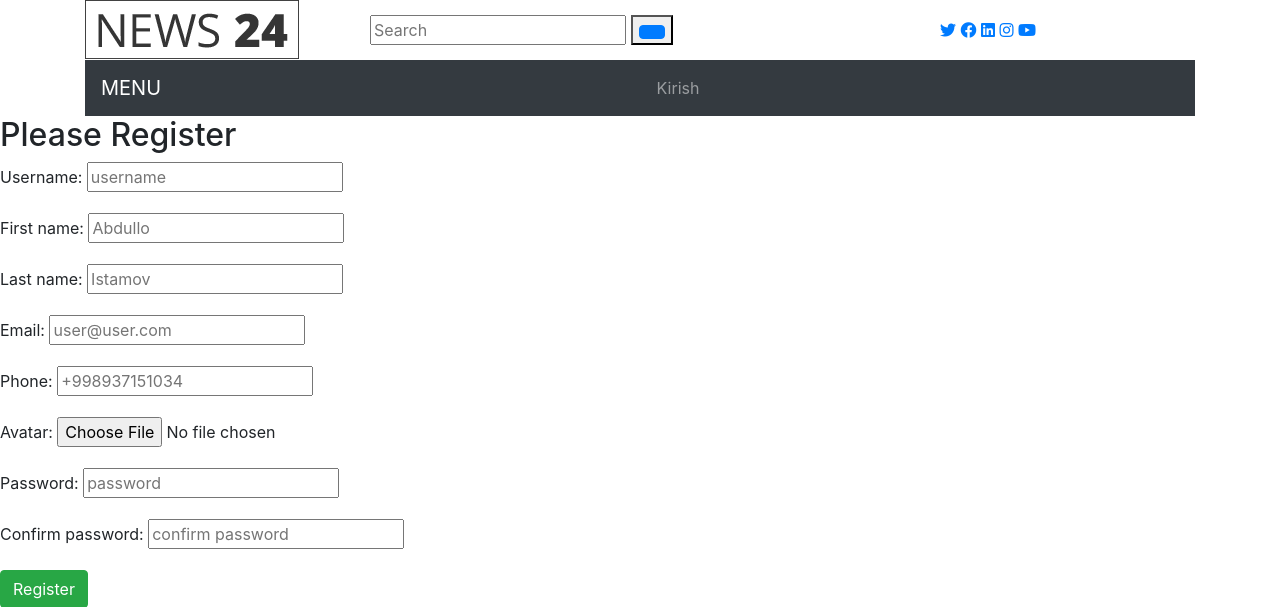
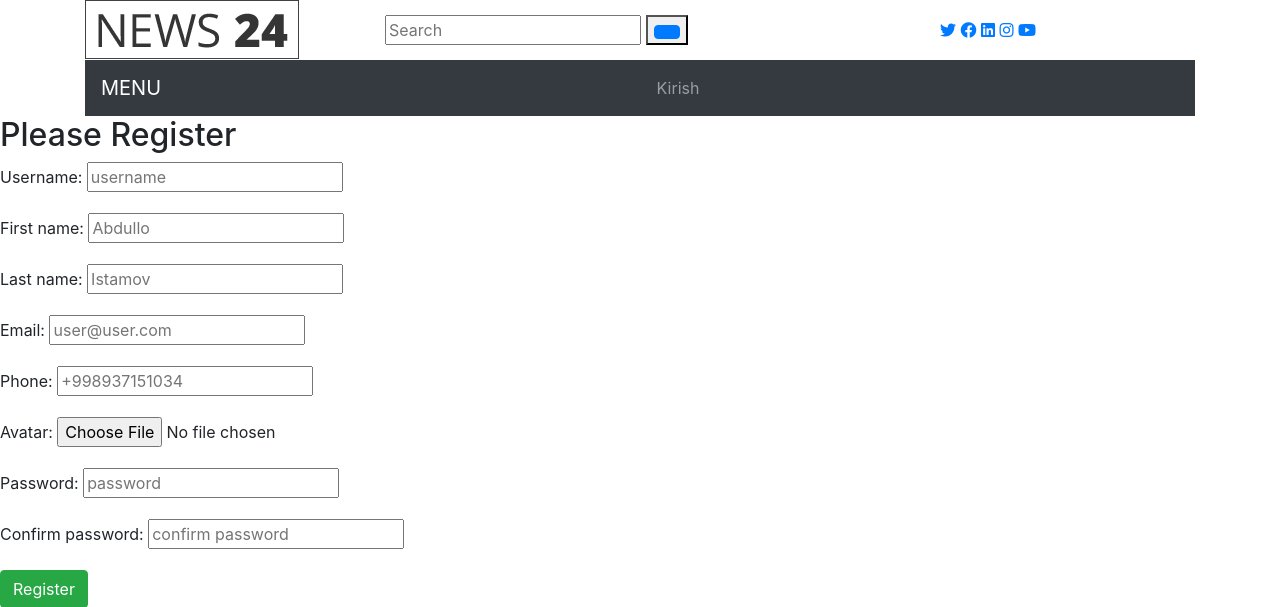
Before and after one commit to abuwcheek/django-news-project, a Django app: page /accounts/register/ in a window 1280 px wide. Shown: the top 607 px of the page. Run offline with Django 5.2, Linux system fonts and the light colour scheme; data comes from the database, SQL or seed files in the repository; some libraries are stand-ins or nearby versions.

Commit message:
qittigina

```diff
--- a/app/home/urls.py
+++ b/app/home/urls.py
@@ -12,6 +12,6 @@ urlpatterns=[
     path('newupdate/<str:slug>/', NewUpdateView.as_view(), name="newupdate"),
     path('delete/<str:slug>/', DeleteView.as_view(), name="delete"),
     path('delete-post/<str:slug>/', DeletePostView.as_view(), name="delete-post"),
-    path('/', SearchView.as_view(), name=""),
+    path('search/', SearchView.as_view(), name=""),
 
 ]
--- a/templates/base.html
+++ b/templates/base.html
@@ -40,7 +40,7 @@
                         </div>
                     </div>
                     <div class="col-lg-6 col-md-4">
-                        <div class="">
+                        <div class="container">
                             <form method="GET" action="{% url 'home:home' %}">
                                 <input type="text" placeholder="Search" name="query">
                                 <button type="submit"><i class="btn btn-primary"></i></button>
```
